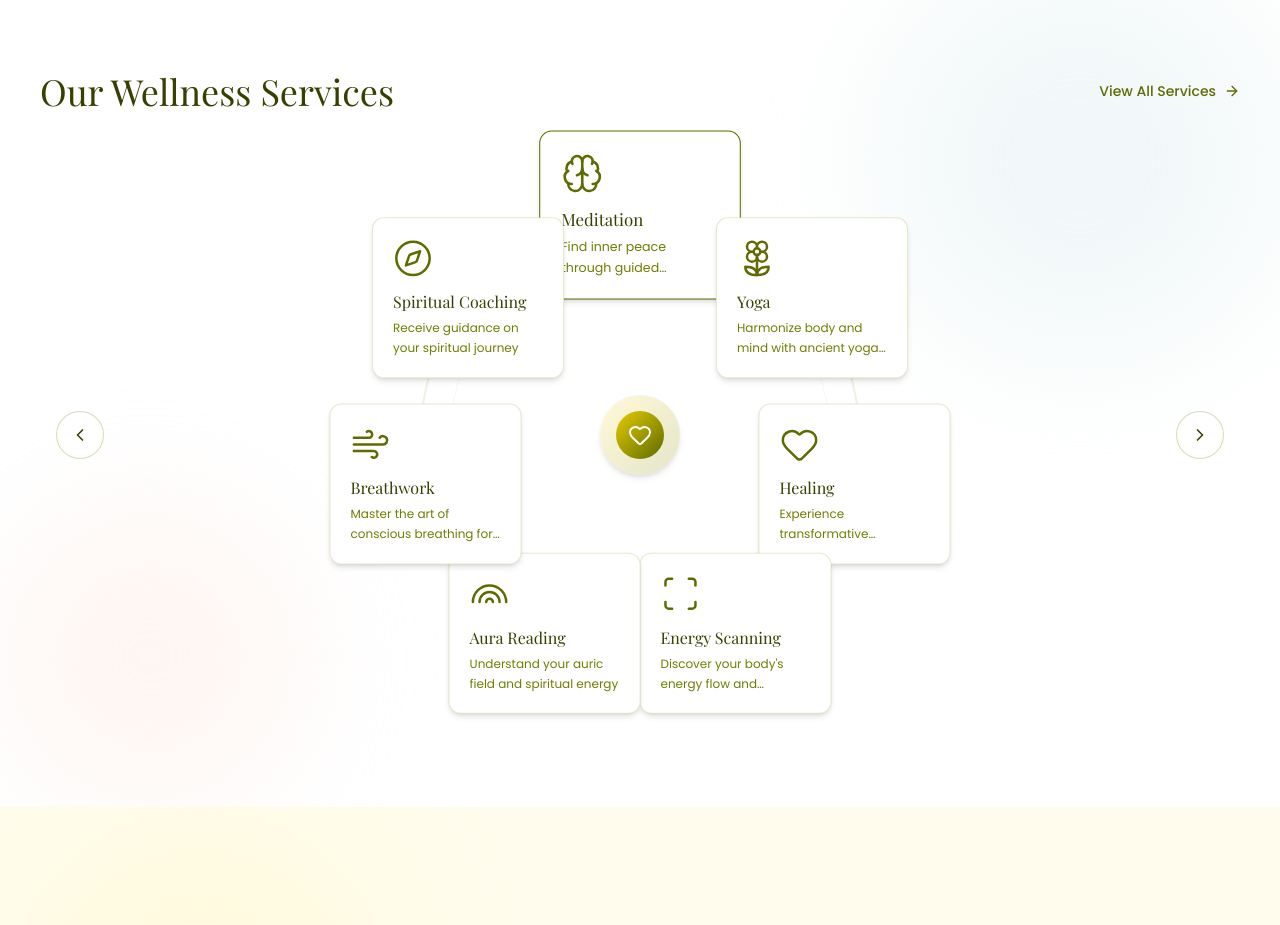
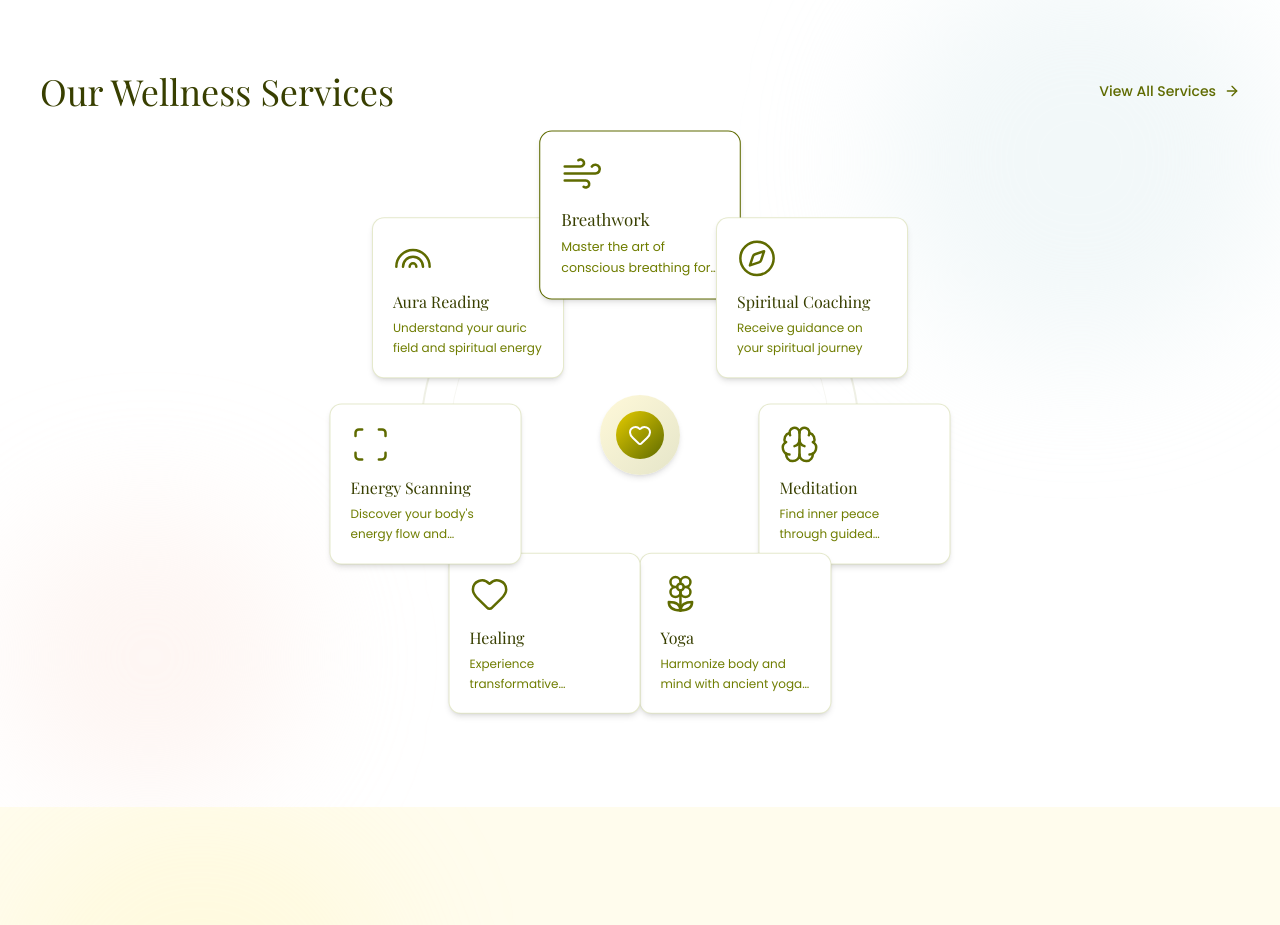
Before and after one commit to gyanamchoudhary/harshollash, a React (Vite) app in the folder app/: page / in a window 1280 px wide. Shown: the part 2340-3265 px from the top of the page. Built offline with nearby package versions, Linux system fonts and the light colour scheme; a web font is replaced by a local one.

Commit message:
feat: auto-rotate services orbit, remove nav buttons, pause on hover

```diff
--- a/app/src/sections/home/ServicesOverviewSection.tsx
+++ b/app/src/sections/home/ServicesOverviewSection.tsx
@@ -1,8 +1,8 @@
-import { useState } from 'react';
+import { useState, useEffect } from 'react';
 import { Link } from 'react-router-dom';
 import {
   Brain, Flower2, Heart, Scan, Rainbow, Wind, Compass,
-  ChevronLeft, ChevronRight, ArrowRight
+  ArrowRight
 } from 'lucide-react';
 import { services } from '@/data/services';
 import ScrollReveal from '@/components/ScrollReveal';
@@ -13,9 +13,19 @@ const iconMap: Record<string, React.ElementType> = {
 
 export default function ServicesOverviewSection() {
   const [activeIndex, setActiveIndex] = useState(0);
+  const [isPaused, setIsPaused] = useState(false);
 
-  const next = () => setActiveIndex((prev) => (prev + 1) % services.length);
-  const prev = () => setActiveIndex((prev) => (prev - 1 + services.length) % services.length);
+  // Auto-rotate clockwise
+  useEffect(() => {
+    if (isPaused) return;
+    const interval = setInterval(() => {
+      setActiveIndex((prev) => (prev + 1) % services.length);
+    }, 3000);
+    return () => clearInterval(interval);
+  }, [isPaused]);
+
+  // Which card is currently at the top position
+  const topIndex = (services.length - activeIndex) % services.length;
 
   return (
     <section className="py-20 lg:py-28 bg-white relative overflow-hidden">
@@ -41,7 +51,11 @@ export default function ServicesOverviewSection() {
 
         {/* Orbit Carousel - Desktop */}
         <ScrollReveal>
-          <div className="hidden lg:block relative h-[520px]">
+          <div
+            className="hidden lg:block relative h-[520px]"
+            onMouseEnter={() => setIsPaused(true)}
+            onMouseLeave={() => setIsPaused(false)}
+          >
             {/* Center decoration */}
             <div className="absolute top-1/2 left-1/2 -translate-x-1/2 -translate-y-1/2 w-20 h-20 rounded-full bg-gradient-to-br from-yellow-100 to-sage-50 flex items-center justify-center shadow-md z-10">
               <div className="w-12 h-12 rounded-full bg-gradient-to-br from-yellow-500 to-green-800 flex items-center justify-center">
@@ -59,7 +73,7 @@ export default function ServicesOverviewSection() {
               const radius = 220;
               const x = Math.cos(angle) * radius;
               const y = Math.sin(angle) * radius;
-              const isActive = index === 0;
+              const isActive = index === topIndex;
               const IconComponent = iconMap[service.icon] || Heart;
 
               return (
@@ -85,20 +99,6 @@ export default function ServicesOverviewSection() {
                 </Link>
               );
             })}
-
-            {/* Navigation arrows */}
-            <button
-              onClick={prev}
-              className="absolute left-4 top-1/2 -translate-y-1/2 w-12 h-12 rounded-full bg-white border border-green-600/30 flex items-center justify-center hover:bg-green-950 hover:text-white transition-all z-30"
-            >
-              <ChevronLeft className="w-5 h-5" />
-            </button>
-            <button
-              onClick={next}
-              className="absolute right-4 top-1/2 -translate-y-1/2 w-12 h-12 rounded-full bg-white border border-green-600/30 flex items-center justify-center hover:bg-green-950 hover:text-white transition-all z-30"
-            >
-              <ChevronRight className="w-5 h-5" />
-            </button>
           </div>
         </ScrollReveal>
 
```
